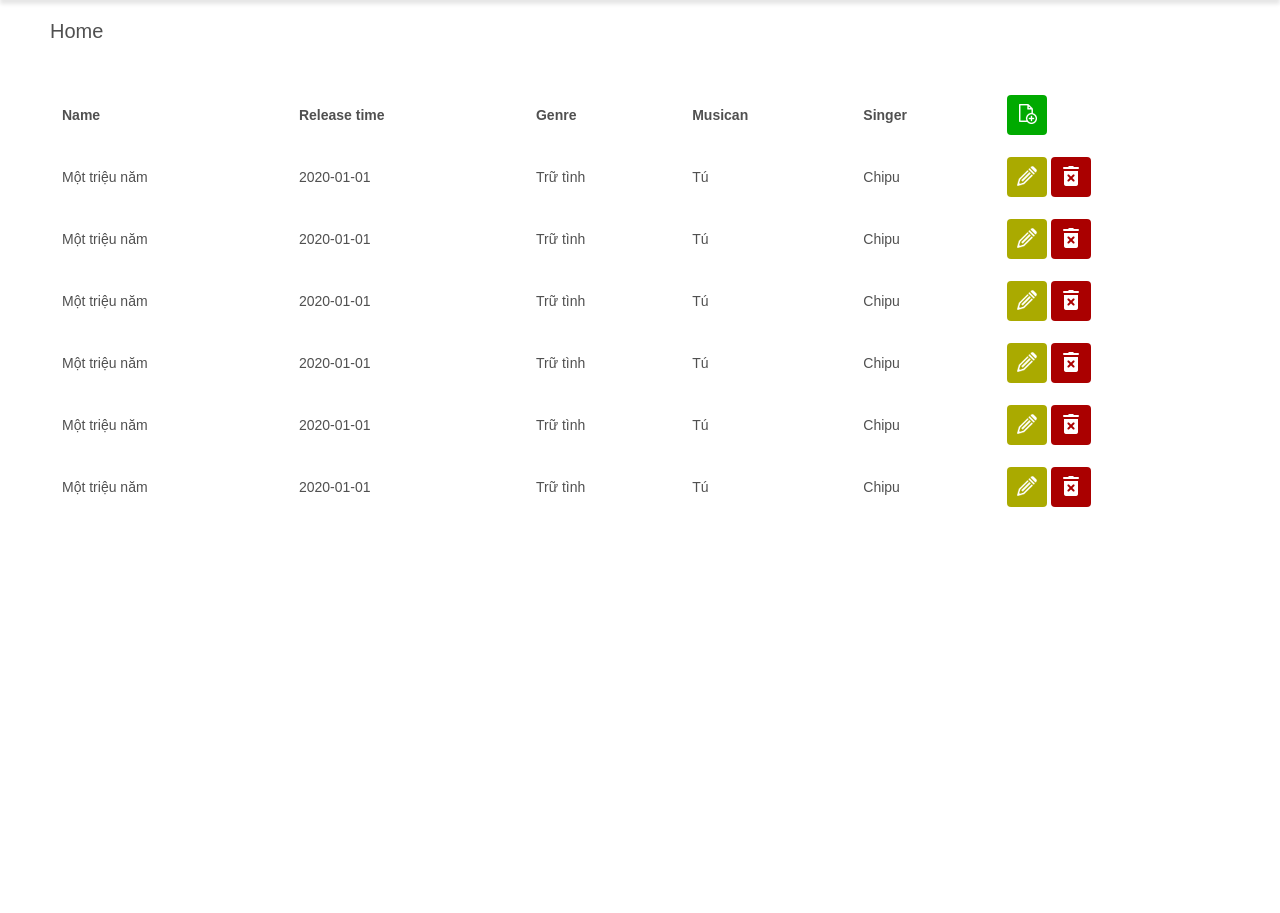
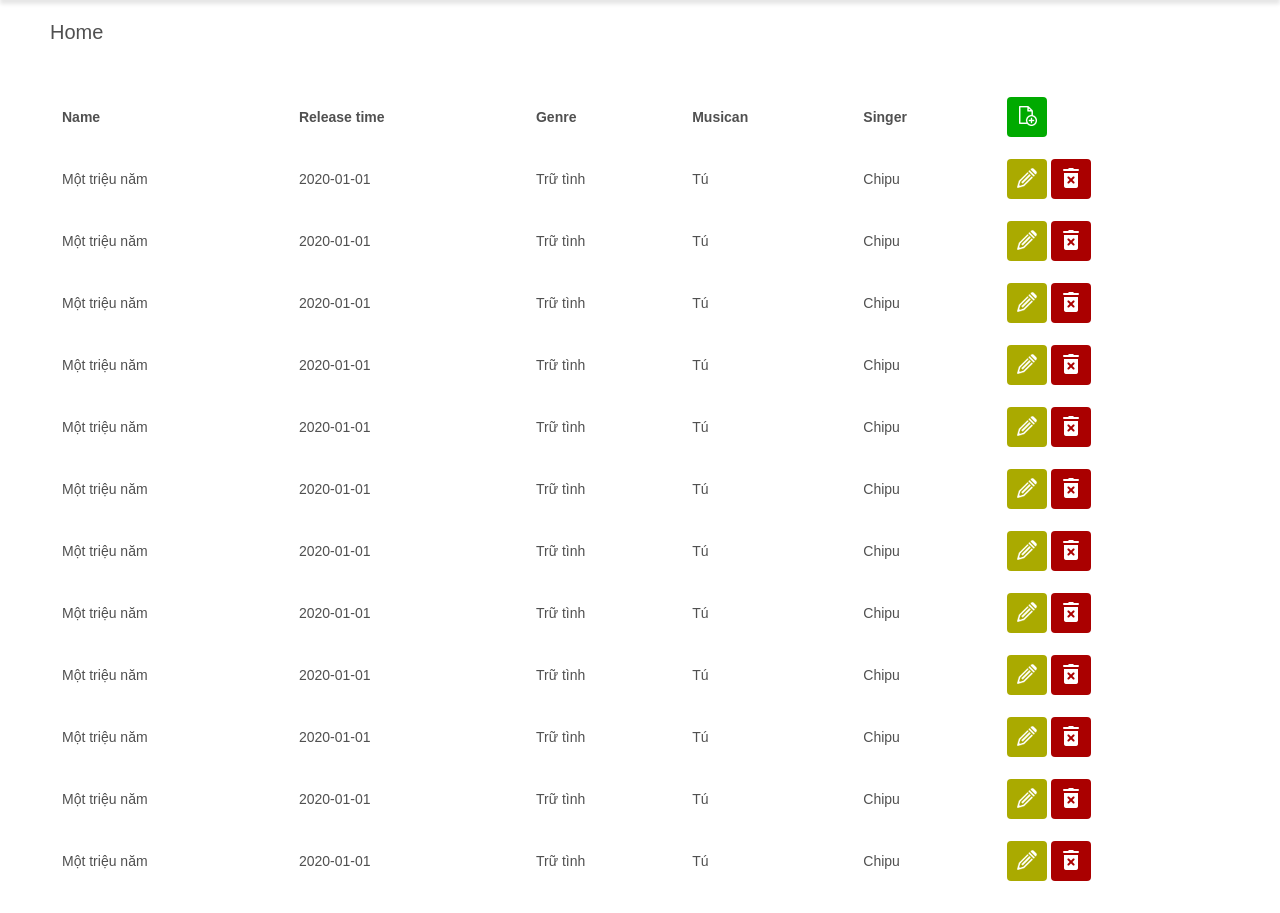
Before and after one commit to TranDinhKhoi123/MusicManage, a plain HTML site: page index.html in a window 1280 px wide. Shown: the part 60-973 px from the top of the page. Before the commit the page ends 800 px from the top, so only its background shows below. Drawn offline with Linux system fonts and the light colour scheme.

Commit message:
Update index.html

```diff
--- a/index.html
+++ b/index.html
@@ -9,9 +9,13 @@
 			font-family: "Arial";
 			font-size: 14px;
 			color: #505050;
-		    margin: 0px;
+		    margin-top: 60px;
+		    margin-left: 0px;
+		    margin-right: 0px;
+		    margin-bottom: 0px;
 		}
 		.header {
+			background-color: #fff;
 			height: 60px;
 			margin: 0px;
 			display: flex;
@@ -19,6 +23,9 @@
 			align-items: center;
 			justify-content: space-between;
 			box-shadow: 0 4px 4px 0 rgba(0,0,0,.1);
+			position: fixed;
+			top: 0;
+			width: 100%;
 		}
 		.menu {
 			float: right;
@@ -90,6 +97,8 @@
 		}
 		.chuTo {
 			padding-left: 50px;
+			padding-top: 1px;
+			padding-bottom: 1px;
 			font-size: 20px;
 		}
     </style>
@@ -190,6 +199,72 @@
 					<button class="deleteMusic"><img src="img/delete.png"></button>
 				</td>
 			</tr>
+			<tr>
+				<td>Một triệu năm</td>
+				<td>2020-01-01</td>
+				<td>Trữ tình</td>
+				<td>Tú</td>
+				<td>Chipu</td>
+				<td>
+					<button class="editMusic"><img src="img/edit.png"></button>
+					<button class="deleteMusic"><img src="img/delete.png"></button>
+				</td>
+			</tr>
+			<tr>
+				<td>Một triệu năm</td>
+				<td>2020-01-01</td>
+				<td>Trữ tình</td>
+				<td>Tú</td>
+				<td>Chipu</td>
+				<td>
+					<button class="editMusic"><img src="img/edit.png"></button>
+					<button class="deleteMusic"><img src="img/delete.png"></button>
+				</td>
+			</tr>
+			<tr>
+				<td>Một triệu năm</td>
+				<td>2020-01-01</td>
+				<td>Trữ tình</td>
+				<td>Tú</td>
+				<td>Chipu</td>
+				<td>
+					<button class="editMusic"><img src="img/edit.png"></button>
+					<button class="deleteMusic"><img src="img/delete.png"></button>
+				</td>
+			</tr>
+			<tr>
+				<td>Một triệu năm</td>
+				<td>2020-01-01</td>
+				<td>Trữ tình</td>
+				<td>Tú</td>
+				<td>Chipu</td>
+				<td>
+					<button class="editMusic"><img src="img/edit.png"></button>
+					<button class="deleteMusic"><img src="img/delete.png"></button>
+				</td>
+			</tr>
+			<tr>
+				<td>Một triệu năm</td>
+				<td>2020-01-01</td>
+				<td>Trữ tình</td>
+				<td>Tú</td>
+				<td>Chipu</td>
+				<td>
+					<button class="editMusic"><img src="img/edit.png"></button>
+					<button class="deleteMusic"><img src="img/delete.png"></button>
+				</td>
+			</tr>
+			<tr>
+				<td>Một triệu năm</td>
+				<td>2020-01-01</td>
+				<td>Trữ tình</td>
+				<td>Tú</td>
+				<td>Chipu</td>
+				<td>
+					<button class="editMusic"><img src="img/edit.png"></button>
+					<button class="deleteMusic"><img src="img/delete.png"></button>
+				</td>
+			</tr>
 		</table>
 	</div>
 </body>
```
